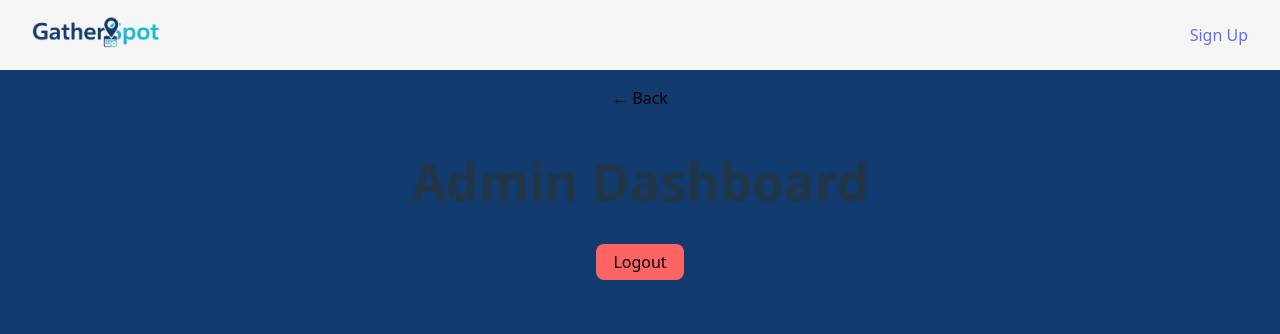
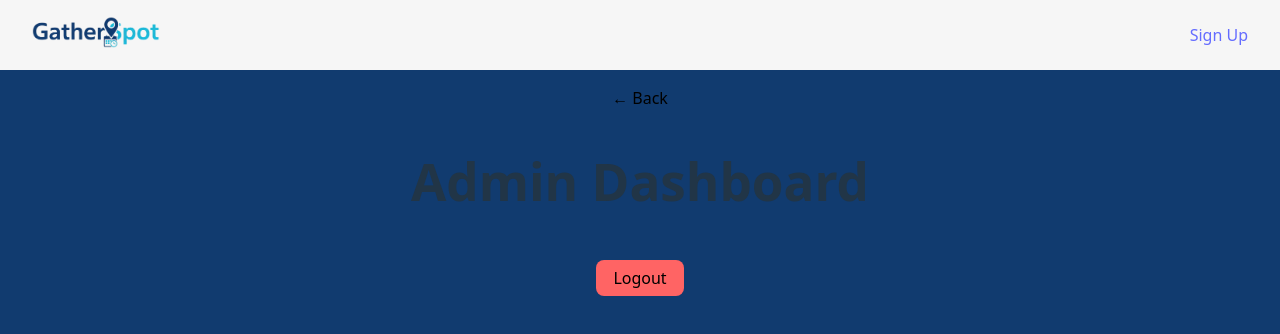
Before and after one commit to nianokia/gatherspot, a React (Vite) app in the folder client/: page /admin in a window 1280 px wide. Shown: the top 334 px of the page. Built offline with nearby package versions, Linux system fonts and the light colour scheme; no server answers.

Commit message:
style(logout): Add different margin to nav logoutBtns and standard logoutBtns

```diff
--- a/client/src/App.css
+++ b/client/src/App.css
@@ -53,8 +53,13 @@ nav {
   border-radius: 8px;
 }
 
+nav .logoutBtn {
+  margin: 0 0.5rem;
+  padding: 0;
+}
+
 .logoutBtn {
-  margin: 0 0.5rem;
+  margin: 1rem 0.5rem 0 0.5rem;
   padding: 0;
   width: 5.5rem;
   height: 2.25rem;
```
